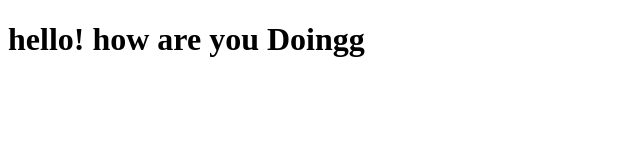
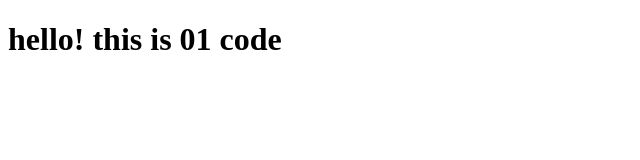
Before and after one commit to YashDesai-11/netlify_1, a plain HTML site: page index.html in a window 1280 px wide. Shown: the whole page, without its empty margins (0-640 px from the left). Drawn offline with Linux system fonts and the light colour scheme.

Commit message:
fourthcommit

```diff
--- a/index.html
+++ b/index.html
@@ -6,6 +6,6 @@
     <title>Document</title>
 </head>
 <body>
-    <h1>hello! how are you Doingg</h1>
+    <h1>hello! this is 01 code </h1>
 </body>
 </html>
```
